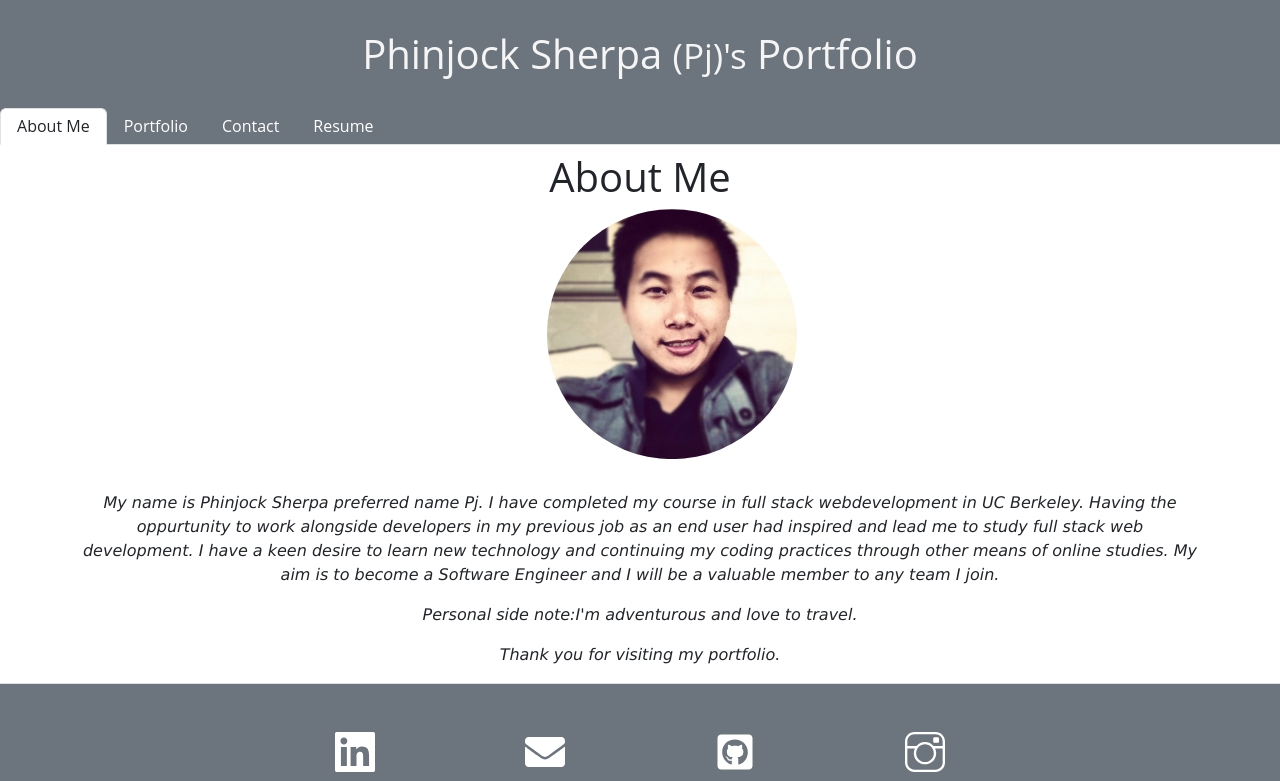
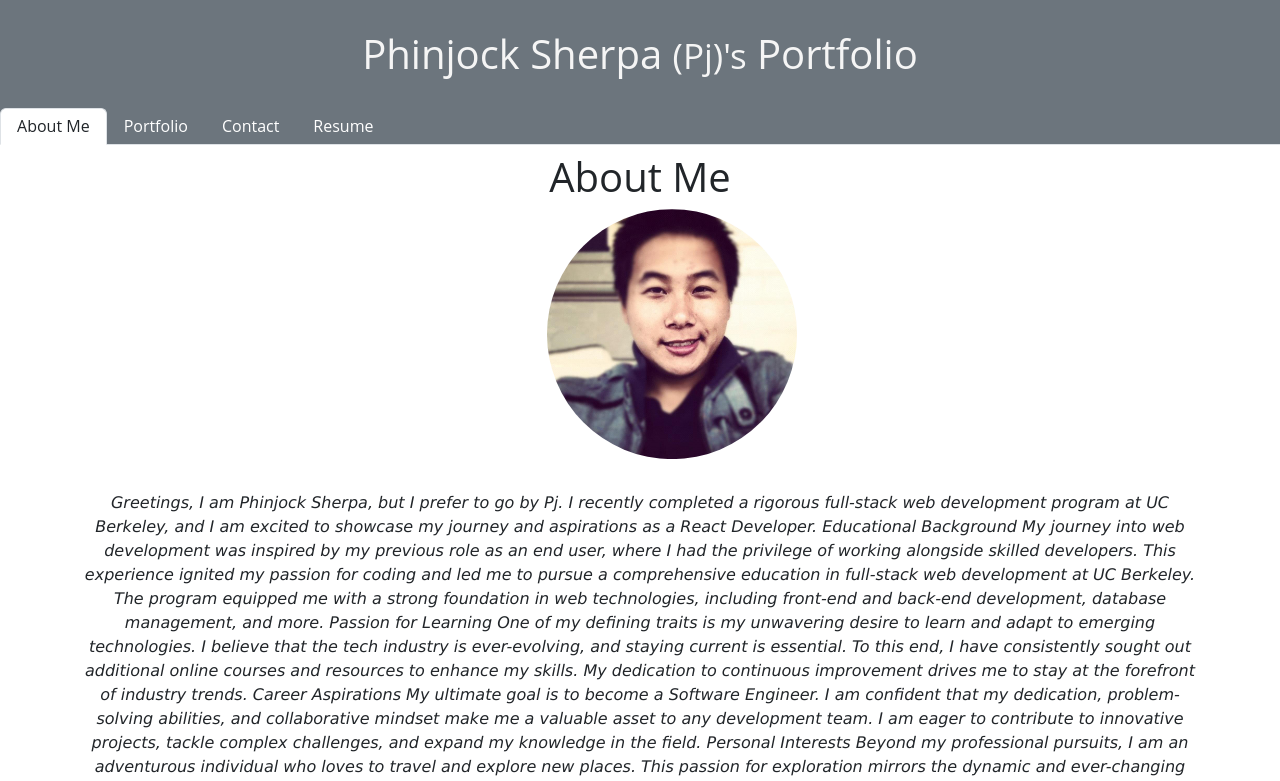
Before and after one commit to pjsherpa/Pj-Portfolio, a React (Create React App) app: page / in a window 1280 px wide. Shown: the top 781 px of the page. Built offline with nearby package versions, Linux system fonts and the light colour scheme.

Commit message:
updated about me

```diff
--- a/src/component/pages/AboutMe.js
+++ b/src/component/pages/AboutMe.js
@@ -13,19 +13,36 @@ const AboutMe = () => {
         </div>
         <br></br>
         <p className="text-center">
-          My name is Phinjock Sherpa preferred name Pj. I have completed my
-          course in full stack webdevelopment in UC Berkeley. Having the
-          oppurtunity to work alongside developers in my previous job as an end
-          user had inspired and lead me to study full stack web development. I
-          have a keen desire to learn new technology and continuing my coding
-          practices through other means of online studies. My aim is to become a
-          Software Engineer and I will be a valuable member to any team I join.
+          Greetings, I am Phinjock Sherpa, but I prefer to go by Pj. I recently
+          completed a rigorous full-stack web development program at UC
+          Berkeley, and I am excited to showcase my journey and aspirations as a
+          React Developer. Educational Background My journey into web
+          development was inspired by my previous role as an end user, where I
+          had the privilege of working alongside skilled developers. This
+          experience ignited my passion for coding and led me to pursue a
+          comprehensive education in full-stack web development at UC Berkeley.
+          The program equipped me with a strong foundation in web technologies,
+          including front-end and back-end development, database management, and
+          more. Passion for Learning One of my defining traits is my unwavering
+          desire to learn and adapt to emerging technologies. I believe that the
+          tech industry is ever-evolving, and staying current is essential. To
+          this end, I have consistently sought out additional online courses and
+          resources to enhance my skills. My dedication to continuous
+          improvement drives me to stay at the forefront of industry trends.
+          Career Aspirations My ultimate goal is to become a Software Engineer.
+          I am confident that my dedication, problem-solving abilities, and
+          collaborative mindset make me a valuable asset to any development
+          team. I am eager to contribute to innovative projects, tackle complex
+          challenges, and expand my knowledge in the field. Personal Interests
+          Beyond my professional pursuits, I am an adventurous individual who
+          loves to travel and explore new places. This passion for exploration
+          mirrors the dynamic and ever-changing nature of the tech industry, and
+          I believe it adds a unique dimension to my perspective as a developer.
+          Thank you for visiting my portfolio. I invite you to explore my work
+          and accomplishments in more detail. I look forward to the opportunity
+          to discuss how I can contribute to your team's success. Best regards,
+          Phinjock Sherpa (Pj)
         </p>
-        <p className="text-center">
-          Personal side note:I'm adventurous and love to travel.{" "}
-        </p>
-
-        <p className="text-center">Thank you for visiting my portfolio.</p>
       </div>
     </>
   );
```
